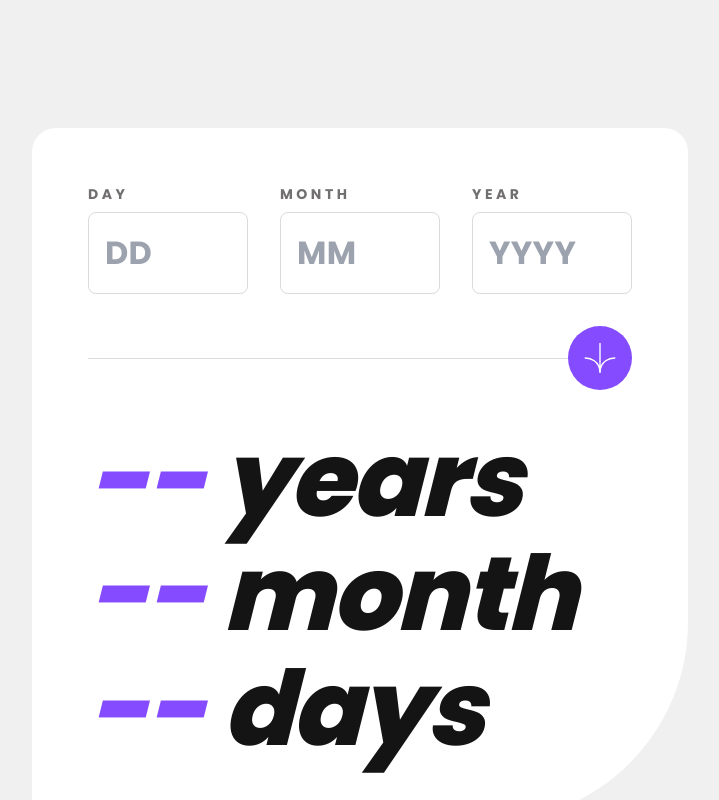
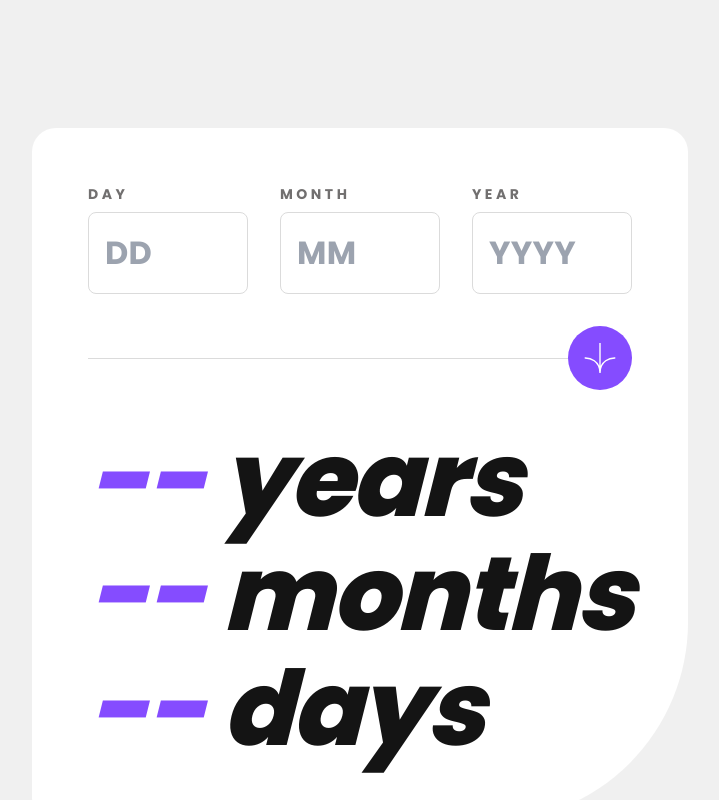
Before and after one commit to tatasadi/age-calculator-app, a Next.js app: page / in a window 1280 px wide. Shown: the top 800 px of the page, without its empty margins (280-999 px from the left). Built offline with nearby package versions, Linux system fonts and the light colour scheme.

Commit message:
fix plural

```diff
--- a/app/page.tsx
+++ b/app/page.tsx
@@ -195,7 +195,7 @@ export default function Home() {
                 />
               )}
             </span>{" "}
-            month
+            months
           </h2>
           <h2 className="display-text">
             <span>
```
